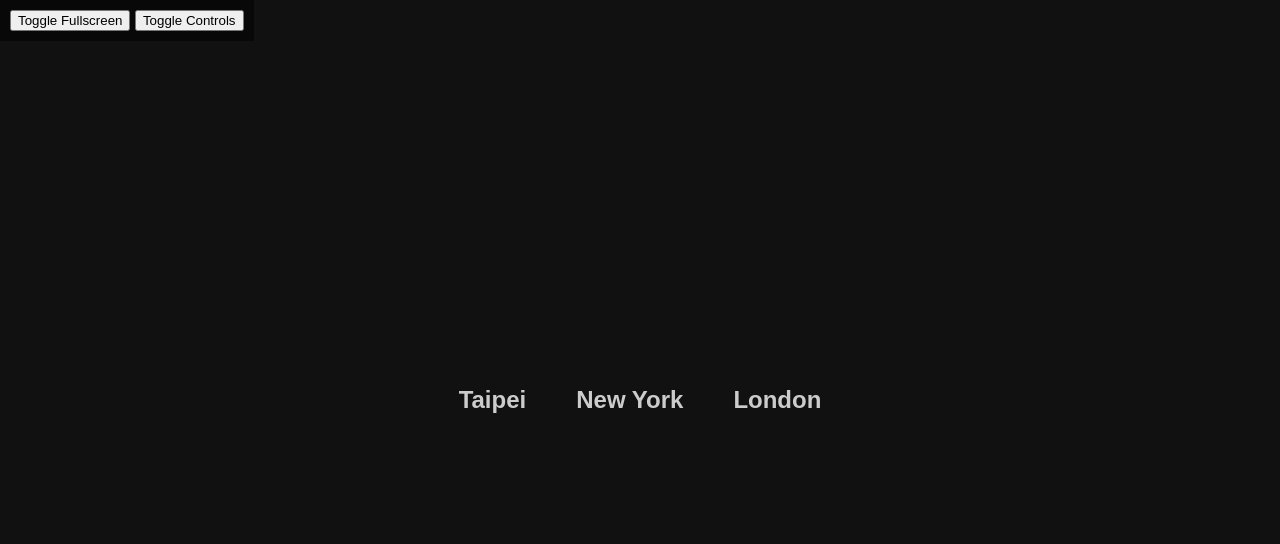
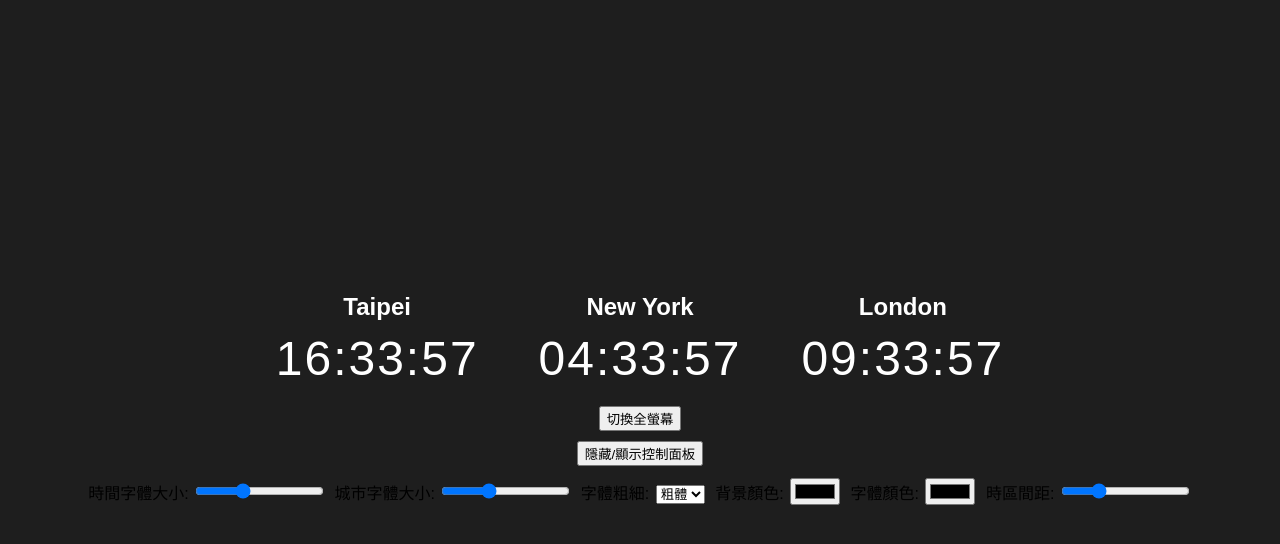
Before and after one commit to MHSHIHMH/clock, a plain HTML site: page index.html in a window 1280 px wide. Drawn offline with Linux system fonts and the light colour scheme.

Commit message:
Add files via upload

```diff
--- a/index.html
+++ b/index.html
@@ -1,33 +1,35 @@
-<!DOCTYPE html><html lang="en">
+<!DOCTYPE html>
+<html lang="en">
 <head>
-  <meta charset="UTF-8" />
-  <meta name="viewport" content="width=device-width, initial-scale=1.0" />
-  <title>Multi-Timezone Clock</title>
+  <meta charset="UTF-8">
+  <title>三時區電子時鐘</title>
   <style>
     :root {
-      --bg-color: #111;
-      --city-color: #ccc;
-      --time-color: #fff;
-      --font-size-city: 1.5rem;
-      --font-size-time: 2.5rem;
-      --font-weight-city: 600;
-      --font-weight-time: 700;
-      --gap: 50px;
-    }body {
+      --bg-color: #1e1e1e;
+      --font-color: #ffffff;
+      --city-font-size: 24px;
+      --time-font-size: 48px;
+      --font-weight: bold;
+      --gap: 60px;
+    }
+
+    body {
       margin: 0;
-  padding: 0;
-  font-family: sans-serif;
       background-color: var(--bg-color);
-  color: var(--time-color);
+      color: var(--font-color);
+      font-family: 'Arial', sans-serif;
       display: flex;
+      flex-direction: column;
+      align-items: center;
       justify-content: center;
-  align-items: center;
       height: 100vh;
     }
 
     .clock-container {
       display: flex;
       gap: var(--gap);
+      flex-wrap: wrap;
+      justify-content: center;
     }
 
     .clock {
@@ -35,63 +37,142 @@
     }
 
     .city {
-  font-size: var(--font-size-city);
-  font-weight: var(--font-weight-city);
-  color: var(--city-color);
+      font-size: var(--city-font-size);
+      font-weight: var(--font-weight);
+      margin-bottom: 10px;
     }
 
     .time {
-  font-size: var(--font-size-time);
-  font-weight: var(--font-weight-time);
-  color: var(--time-color);
+      font-size: var(--time-font-size);
+      letter-spacing: 2px;
     }
 
     #controls {
-  position: fixed;
-  top: 0;
-  left: 0;
-  padding: 10px;
-  background: rgba(0, 0, 0, 0.5);
-  color: white;
-  z-index: 999;
+      margin-top: 20px;
+      display: flex;
+      flex-direction: column;
+      align-items: center;
+      gap: 10px;
     }
 
-#controls.hidden {
+    label, input, select {
+      color: #000;
+      margin: 2px;
+    }
+
+    .hidden {
       display: none;
     }
-
   </style>
 </head>
 <body>
   <div class="clock-container">
     <div class="clock">
-      <div class="city">Taipei</div>
-      <div class="time" id="taipei-time"></div>
+      <div class="city" id="city-taipei">Taipei</div>
+      <div class="time" id="taipei-time">--:--:--</div>
     </div>
     <div class="clock">
-      <div class="city">New York</div>
-      <div class="time" id="newyork-time"></div>
+      <div class="city" id="city-ny">New York</div>
+      <div class="time" id="newyork-time">--:--:--</div>
     </div>
     <div class="clock">
-      <div class="city">London</div>
-      <div class="time" id="london-time"></div>
+      <div class="city" id="city-london">London</div>
+      <div class="time" id="london-time">--:--:--</div>
     </div>
-  </div> <div id="controls">
-    <button onclick="toggleFullscreen()">Toggle Fullscreen</button>
-    <button onclick="toggleControls()">Toggle Controls</button>
-    <!-- Add sliders or input fields here for customization -->
-  </div> <script>
-    const taipeiOffset = 8;
-    const newYorkOffset = -4; // Adjust for DST if needed
-    const londonOffset = 1; // Adjust for DST if needed
+  </div>
 
-    function updateClock() {
+  <div id="controls">
+    <button onclick="toggleFullscreen()">切換全螢幕</button>
+    <button onclick="togglePanel()">隱藏/顯示控制面板</button>
+    <div id="settings">
+      <label>時間字體大小: <input type="range" min="20" max="100" value="48" onchange="setTimeFontSize(this.value)"></label>
+      <label>城市字體大小: <input type="range" min="10" max="50" value="24" onchange="setCityFontSize(this.value)"></label>
+      <label>字體粗細:
+        <select onchange="setFontWeight(this.value)">
+          <option value="normal">正常</option>
+          <option value="bold" selected>粗體</option>
+        </select>
+      </label>
+      <label>背景顏色: <input type="color" onchange="setBgColor(this.value)"></label>
+      <label>字體顏色: <input type="color" onchange="setFontColor(this.value)"></label>
+      <label>時區間距: <input type="range" min="10" max="200" value="60" onchange="setGap(this.value)"></label>
+    </div>
+  </div>
+
+  <script>
+    function updateClocks() {
       const now = new Date();
-      document.getElementById('taipei-time').textContent = getTimeForOffset(now, taipeiOffset);
-      document.getElementById('newyork-time').textContent = getTimeForOffset(now, newYorkOffset);
-      document.getElementById('london-time').textContent = getTimeForOffset(now, londonOffset);
+
+      const taipeiTime = new Intl.DateTimeFormat('en-GB', {
+        timeZone: 'Asia/Taipei', hour: '2-digit', minute: '2-digit', second: '2-digit'
+      }).format(now);
+      const newYorkTime = new Intl.DateTimeFormat('en-GB', {
+        timeZone: 'America/New_York', hour: '2-digit', minute: '2-digit', second: '2-digit'
+      }).format(now);
+      const londonTime = new Intl.DateTimeFormat('en-GB', {
+        timeZone: 'Europe/London', hour: '2-digit', minute: '2-digit', second: '2-digit'
+      }).format(now);
+
+      document.getElementById('taipei-time').textContent = taipeiTime;
+      document.getElementById('newyork-time').textContent = newYorkTime;
+      document.getElementById('london-time').textContent = londonTime;
     }
 
-    function getTimeForOffset(baseTime, offset) {
-      const utc = baseTime.getTime() + baseTime.getTimezoneOffset() * 60000;
-      const time = new Date
+    setInterval(updateClocks, 1000);
+    updateClocks();
+
+    function setTimeFontSize(value) {
+      document.documentElement.style.setProperty('--time-font-size', value + 'px');
+      localStorage.setItem('timeFontSize', value);
+    }
+
+    function setCityFontSize(value) {
+      document.documentElement.style.setProperty('--city-font-size', value + 'px');
+      localStorage.setItem('cityFontSize', value);
+    }
+
+    function setFontWeight(value) {
+      document.documentElement.style.setProperty('--font-weight', value);
+      localStorage.setItem('fontWeight', value);
+    }
+
+    function setBgColor(value) {
+      document.documentElement.style.setProperty('--bg-color', value);
+      localStorage.setItem('bgColor', value);
+    }
+
+    function setFontColor(value) {
+      document.documentElement.style.setProperty('--font-color', value);
+      localStorage.setItem('fontColor', value);
+    }
+
+    function setGap(value) {
+      document.documentElement.style.setProperty('--gap', value + 'px');
+      localStorage.setItem('gap', value);
+    }
+
+    function toggleFullscreen() {
+      if (!document.fullscreenElement) {
+        document.documentElement.requestFullscreen();
+      } else {
+        document.exitFullscreen();
+      }
+    }
+
+    function togglePanel() {
+      const panel = document.getElementById('settings');
+      panel.classList.toggle('hidden');
+    }
+
+    // 載入儲存設定
+    window.onload = () => {
+      if (localStorage.timeFontSize) setTimeFontSize(localStorage.timeFontSize);
+      if (localStorage.cityFontSize) setCityFontSize(localStorage.cityFontSize);
+      if (localStorage.fontWeight) setFontWeight(localStorage.fontWeight);
+      if (localStorage.bgColor) setBgColor(localStorage.bgColor);
+      if (localStorage.fontColor) setFontColor(localStorage.fontColor);
+      if (localStorage.gap) setGap(localStorage.gap);
+    }
+  </script>
+</body>
+</html>
```
Lines whose indentation alone changed are shown as unchanged.
